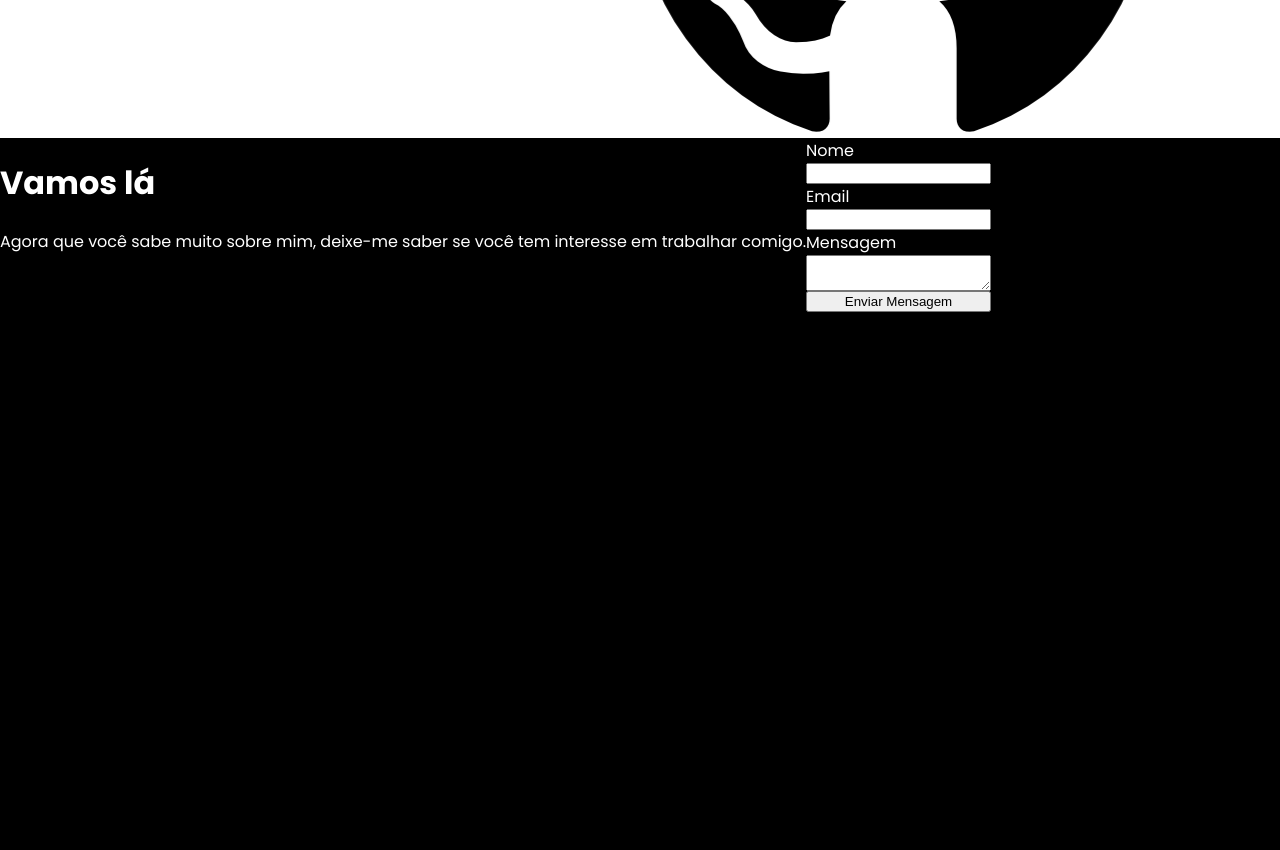
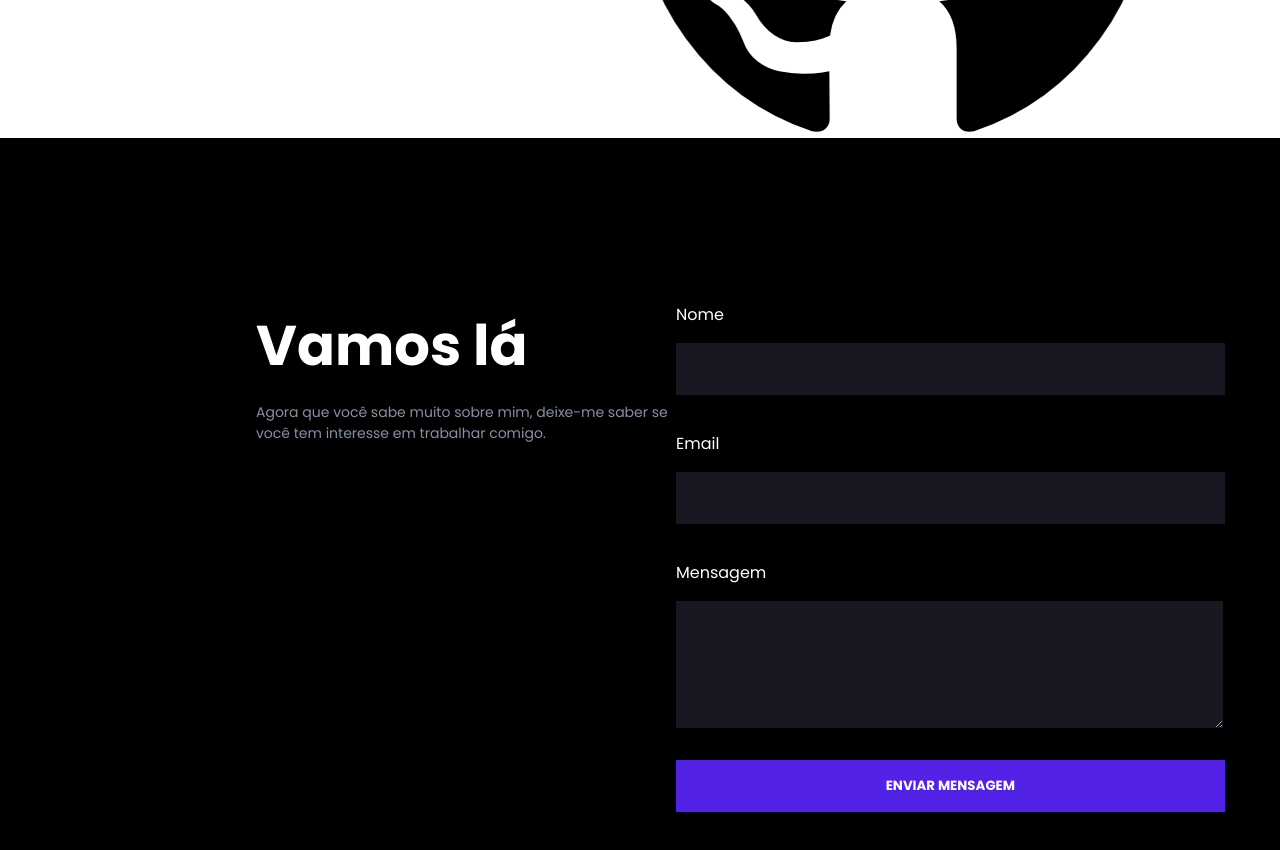
Before and after one commit to Scriblet/Portfolio, a React (Create React App) app: page / in a window 1280 px wide. Shown: the part 5700-6550 px from the top of the page. Before the commit the page ends 6012 px from the top, so only its background shows below. Built offline with nearby package versions, Linux system fonts and the light colour scheme.

Commit message:
Criação contact forms

```diff
--- a/src/App.css
+++ b/src/App.css
@@ -8,6 +8,16 @@ body {
   flex-direction: column;
   font-family: Poppins, sans-serif;
   margin: 0;
+}
+
+textarea:focus,
+input:focus,
+button:focus {
+  outline: none;
+}
+
+button:active {
+  background-color: #181823;
 }
 
 /* Header */
@@ -343,6 +353,21 @@ body {
 
 .contact-form-container {
   display: flex;
+  justify-content: space-around;
+  margin: 128px 0 64px 0;
+  padding: 0 16em 0 16em;
+}
+
+.contact-form-title {
+  font-size: clamp(56px, 1vw, 64px);
+  margin-bottom: 0;
+}
+
+.contact-form-text {
+  font-size: clamp(14px, 1vw, 20px);
+  line-height: 150%;
+  color: #8491a0;
+  width: 30em;
 }
 
 .contact-form {
@@ -353,4 +378,38 @@ body {
 .contact-form-label {
   display: flex;
   flex-direction: column;
+  margin-top: 36px;
 }
+
+.contact-form-input {
+  background-color: #181823;
+  color: white;
+  margin-top: 16px;
+  border: none;
+  height: 50px;
+  width: 40em;
+  padding-left: 1em;
+  font-family: Poppins, sans-serif;
+}
+
+.contact-form-textarea {
+  background-color: #181823;
+  border: none;
+  color: white;
+  margin-top: 16px;
+  width: 39em;
+  height: 100px;
+  padding: 1em;
+  font-family: Poppins, sans-serif;
+}
+
+.contact-form-button {
+  margin-top: 32px;
+  border: none;
+  background-color: #5221e6;
+  font-family: Poppins, sans-serif;
+  font-weight: 700;
+  color: white;
+  line-height: 150%;
+  padding: 16px 0 16px;
+}
--- a/src/components/Contact.jsx
+++ b/src/components/Contact.jsx
@@ -13,6 +13,17 @@ class Contact extends React.Component {
     const { value } = event.target;
     this.setState({ [event.target.name]: value });
   }
+
+  // function sendEmail(e) {
+  //   e.preventDefault();
+
+  //   emailjs.sendForm('YOUR_SERVICE_ID', 'YOUR_TEMPLATE_ID', e.target, 'YOUR_USER_ID')
+  //     .then((result) => {
+  //         console.log(result.text);
+  //     }, (error) => {
+  //         console.log(error.text);
+  //     });
+  // }
 
   render() {
     const { name, email, message } = this.state;
@@ -41,7 +52,7 @@ class Contact extends React.Component {
             Email
             <input
               className="contact-form-input"
-              type="text"
+              type="email"
               name="email"
               id="email-form-id"
               value={email}
@@ -59,7 +70,7 @@ class Contact extends React.Component {
             />
           </label>
           <button className="contact-form-button" type="button">
-            Enviar Mensagem
+            ENVIAR MENSAGEM
           </button>
         </form>
       </div>
```
Also changed, not shown: 1 other file (tests, documents, lock files or other folders).
